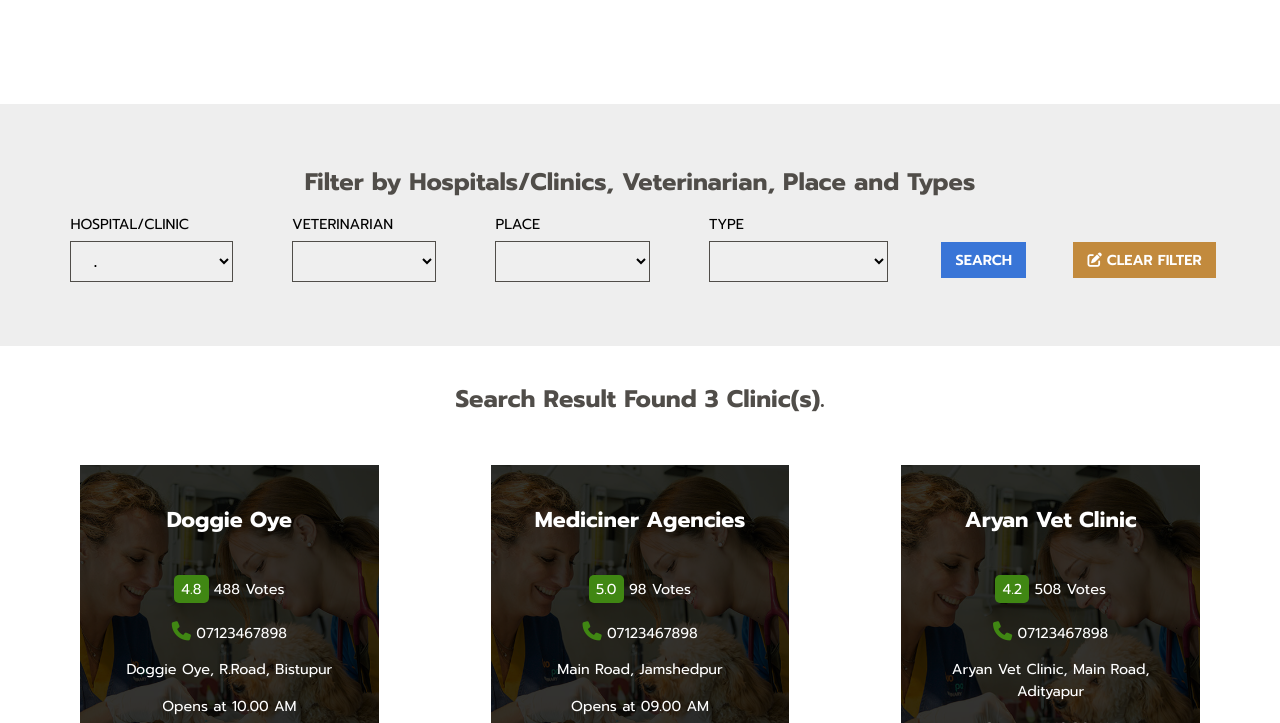
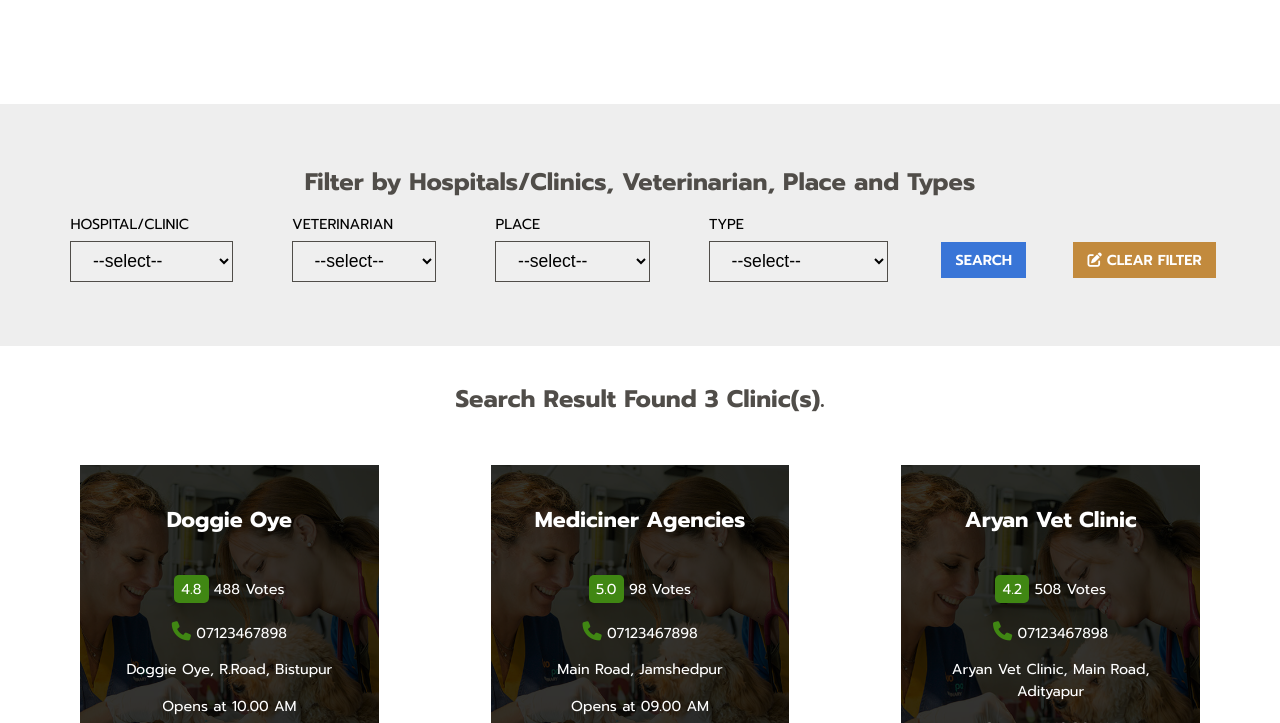
Before and after one commit to KumarAmitt/vetect, a plain HTML site: page result.html in a window 1280 px wide. Shown: the part 56-779 px from the top of the page. Drawn offline with Linux system fonts and the light colour scheme.

Commit message:
Fix linter errors

```diff
--- a/result.html
+++ b/result.html
@@ -56,7 +56,7 @@
                 <div class="filter-body-item">
                     <label for="clinic">Hospital/Clinic</label>
                     <select name="clinic" id="clinic">
-                        <option selected>.</option>
+                        <option selected>--select--</option>
                         <option value="ABC Hospital">ABC Hospital</option>
                         <option value="XYZ Hospital">XYZ Hospital</option>
                         <option value="PQR Clinic">PQR Clinic</option>
@@ -66,7 +66,7 @@
                 <div class="filter-body-item">
                     <label for="veterinarian">veterinarian</label>
                     <select name="clinic" id="veterinarian">
-                        <option selected></option>
+                        <option selected>--select--</option>
                         <option value="ABC Hospital">Mr. XYZ</option>
                         <option value="XYZ Hospital">Mrs. ASDF</option>
                         <option value="PQR Clinic">Ms. NPQ</option>
@@ -76,7 +76,7 @@
                 <div class="filter-body-item">
                     <label for="place">Place</label>
                     <select name="clinic" id="place">
-                        <option selected></option>
+                        <option selected>--select--</option>
                         <option value="ABC Hospital">Kolkata</option>
                         <option value="XYZ Hospital">Jamshedpur</option>
                         <option value="PQR Clinic">Telco</option>
@@ -86,7 +86,7 @@
                 <div class="filter-body-item">
                     <label for="type">Type</label>
                     <select name="clinic" id="type">
-                        <option selected></option>
+                        <option selected>--select--</option>
                         <option value="ABC Hospital">Dermatologist</option>
                         <option value="XYZ Hospital">Equine</option>
                         <option value="PQR Clinic">Pharmacologist</option>
```
Also changed, not shown: details.html (+2 -2 lines).
